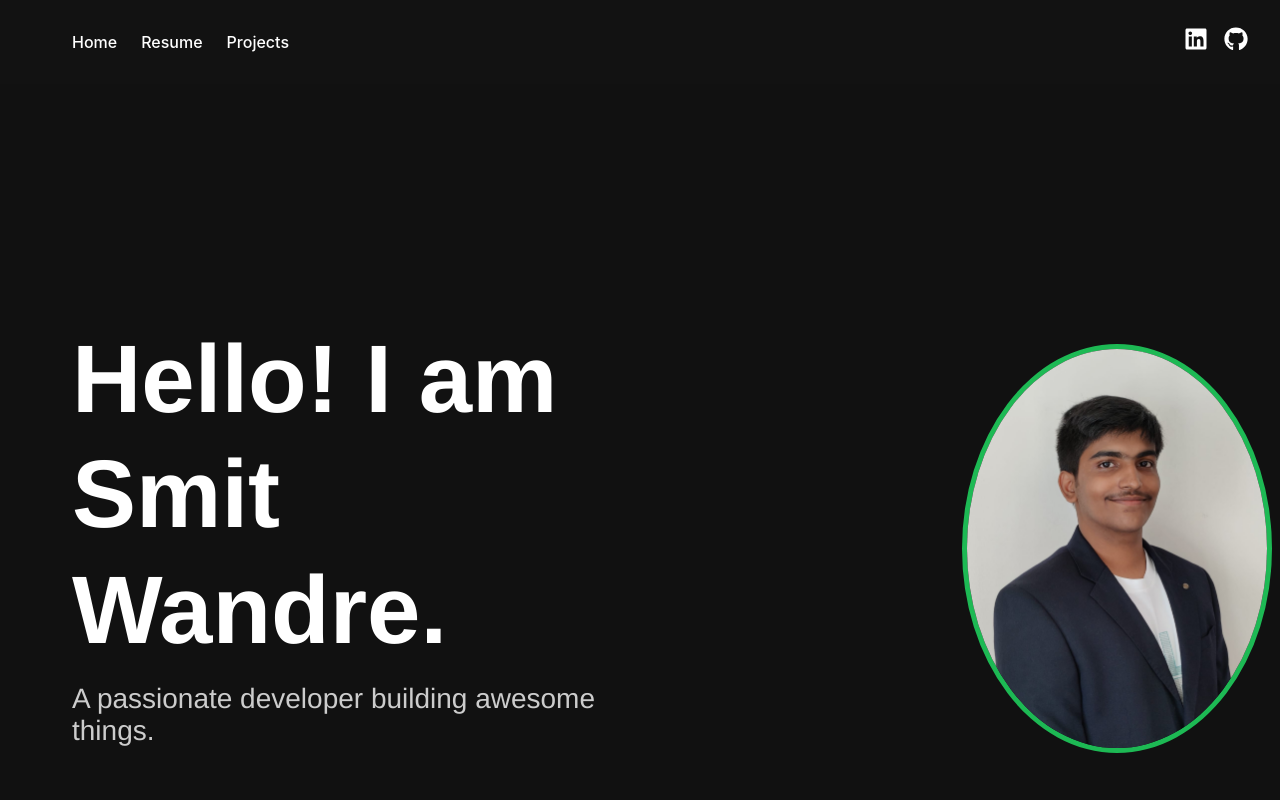
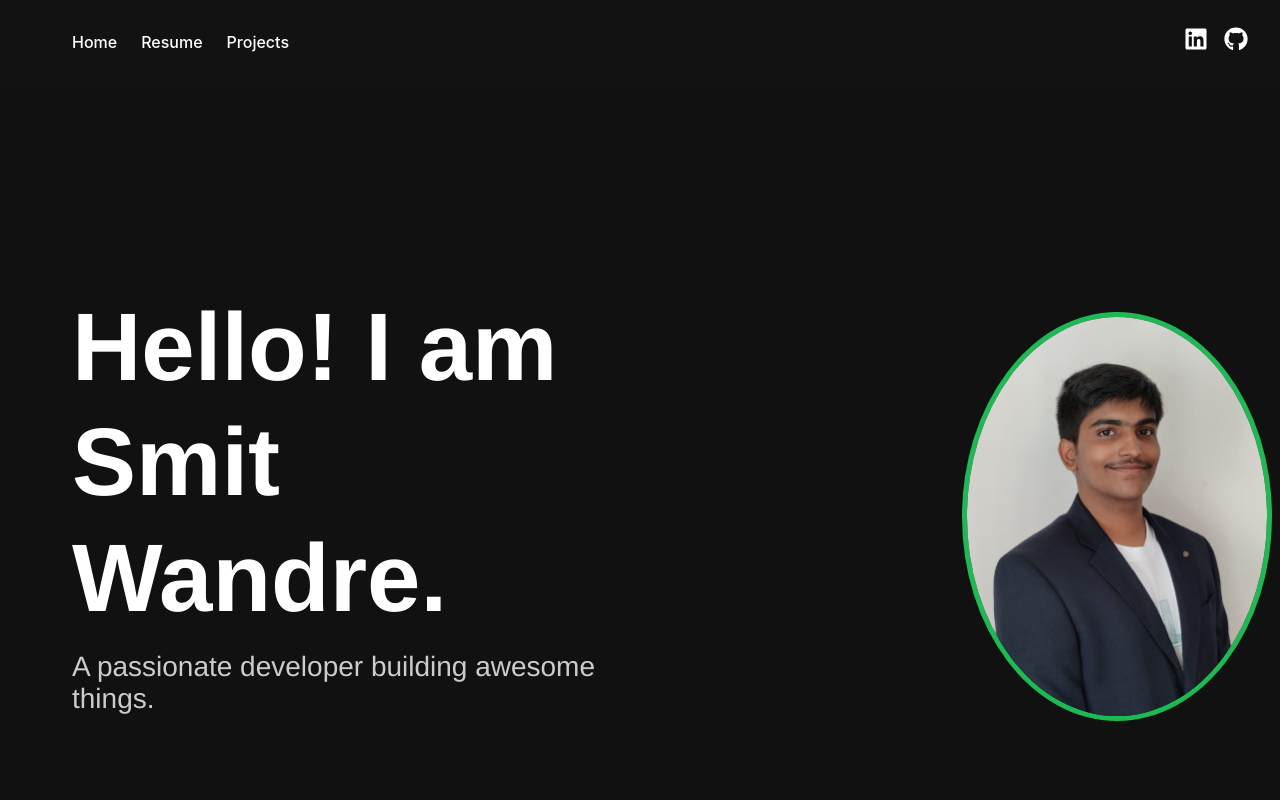
Before and after one commit to SmitWandre/my_portfolio, a React (Create React App) app: page / in a window 1280 px wide. Shown: the top 800 px of the page. Built offline with nearby package versions, Linux system fonts and the light colour scheme.

Commit message:
Update Home.js

```diff
--- a/src/pages/Home.js
+++ b/src/pages/Home.js
@@ -41,6 +41,7 @@ const HeroSection = styled(Section)`
   flex-wrap: wrap;
   text-align: left;
   width: 100%;
+  padding: 2rem 2rem;
 `;
 
 const HeroContent = styled.div`
```
